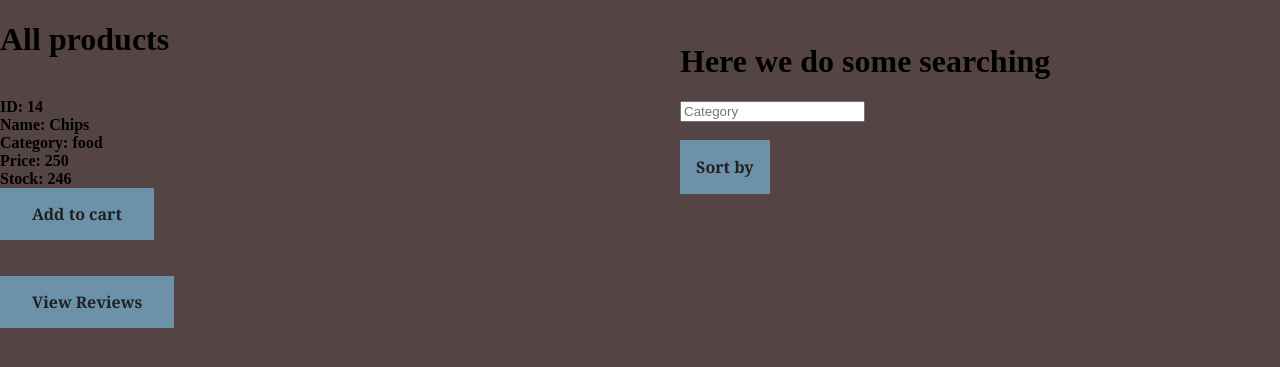
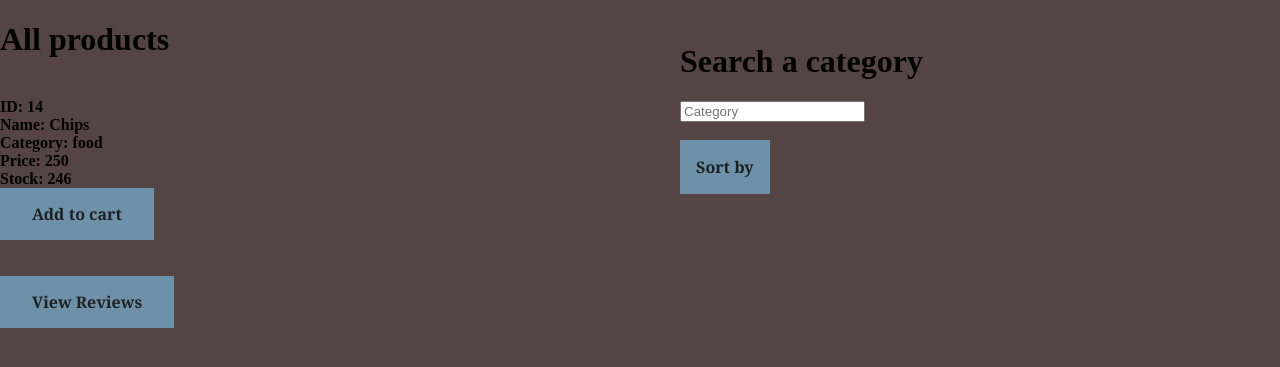
Before and after one commit to oskar-dah/Database, a PHP site: page /index.php in a window 1280 px wide. Shown: the part 53-420 px from the top of the page. Run offline with PHP 8.4, Linux system fonts and the light colour scheme; data comes from the database, SQL or seed files in the repository.

Commit message:
changed the text "here we do some searching"

```diff
--- a/index.php
+++ b/index.php
@@ -12,7 +12,7 @@
 <body>
 
 <div class="search">
-	<h1> Here we do some searching </h1>
+	<h1> Search a category </h1>
 	<form action = "index.php" method = "POST">
 		<input type="text" name="cat" placeholder="Category"><br><br>
 		<div class="dropdown">
```
